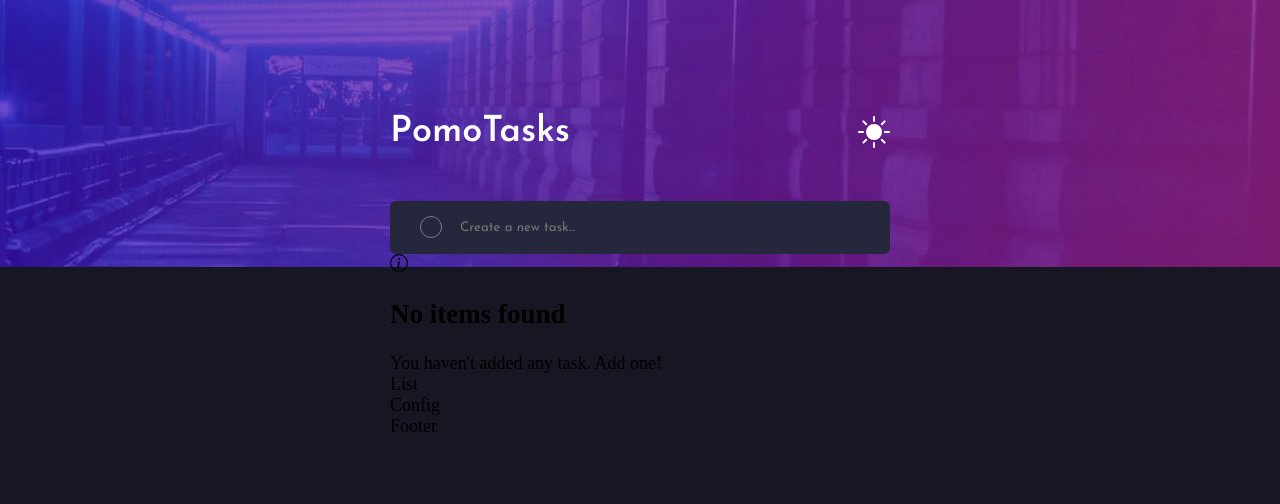
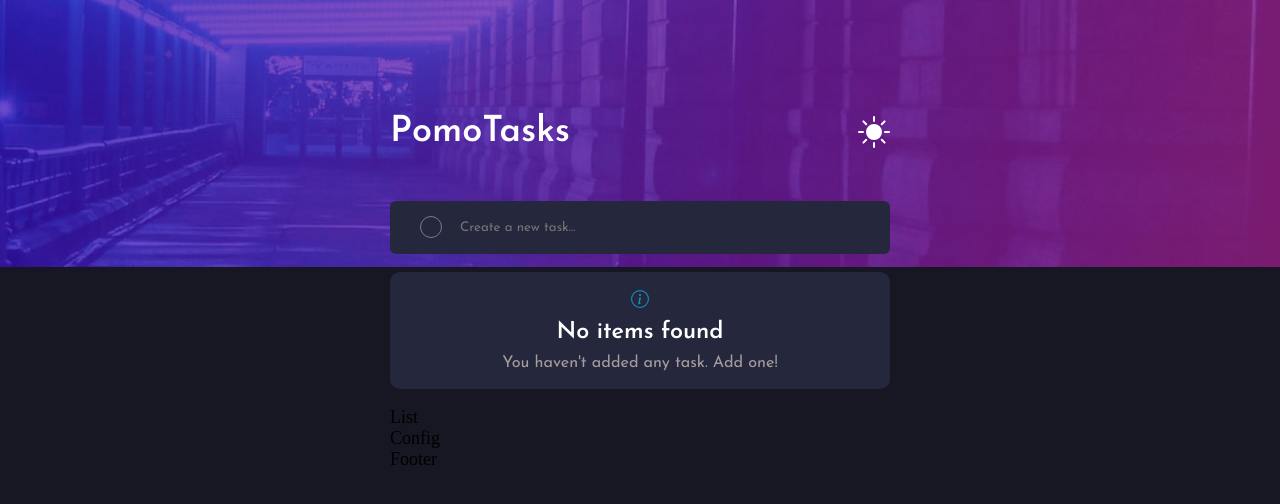
Before and after one commit to gregisb/PomoTasks, a React app: page / in a window 1280 px wide. Shown: the top 504 px of the page. Built offline with nearby package versions, Linux system fonts and the light colour scheme; no server answers; the database is empty.

Commit message:
sets Msg component styles

```diff
--- a/src/components/MsgComponent/index.jsx
+++ b/src/components/MsgComponent/index.jsx
@@ -1,4 +1,5 @@
 import React, { useState, useEffect } from 'react';
+import './styles.scss';
 
 import { BsInfoCircle } from 'react-icons/bs';
 
--- a/src/components/MsgComponent/styles.scss
+++ b/src/components/MsgComponent/styles.scss
@@ -1,45 +1,42 @@
 @use '../../colors' as color;
 
-.add-task {
+.msg {
     display: flex;
+    flex-direction: column;
     align-items: center;
     justify-content: center;
+    margin: 1em 0em;
+    padding: 1em 0em;
     width: 100%;
     background-color: color.$veryDarkDesaturatedBlue;
-    gap: 1em;
-    margin-top: 1.5em;
-    border-radius: 6px;
+    font-family: "Josefin Sans", sans-serif;
     transition: 1s ease;
-    label {
-        display: inline;
-        content: " ";
-        width: 20px;
-        height: 20px;
-        background-color: transparent;
-        border: 1px solid color.$darkGrayishBlue;
-        border-radius: 150px;
-        cursor: pointer;
+    border-radius: 10px;
+    .icon {
+        color: rgb(22, 141, 184);
     }
-    input[type="text"] {
-        display: inline;
-        width: 80%;
-        background-color: transparent;
-        color: #fff;
-        border: none;
-        font-family: 'Josefin Sans', sans-serif;
-        padding: 1.5em 0em;
-        outline: none;
+    .title {
+        font-size: 1.3rem;
+        padding: 0.5em;
+        margin: 0;
+        color: rgb(255, 255, 255);
+        transition: 1s ease;
+    }
+    .text {
+        font-size: 0.9rem;
+        color: rgba(221, 205, 199, 0.707);
+        transition: 1s ease;
     }
 }
 
 .content.light {
-    .add-task {
+    .msg {
         background-color: color.$veryLightGray;
-        label {
-            border: 1px solid color.$lightGrayishBlue;
+        .title {
+            color: black;
         }
-        input[type="text"] {
-            color: color.$veryDarkGrayishBlue;
+        .text {
+            color: gray;
         }
     }
 }
```
